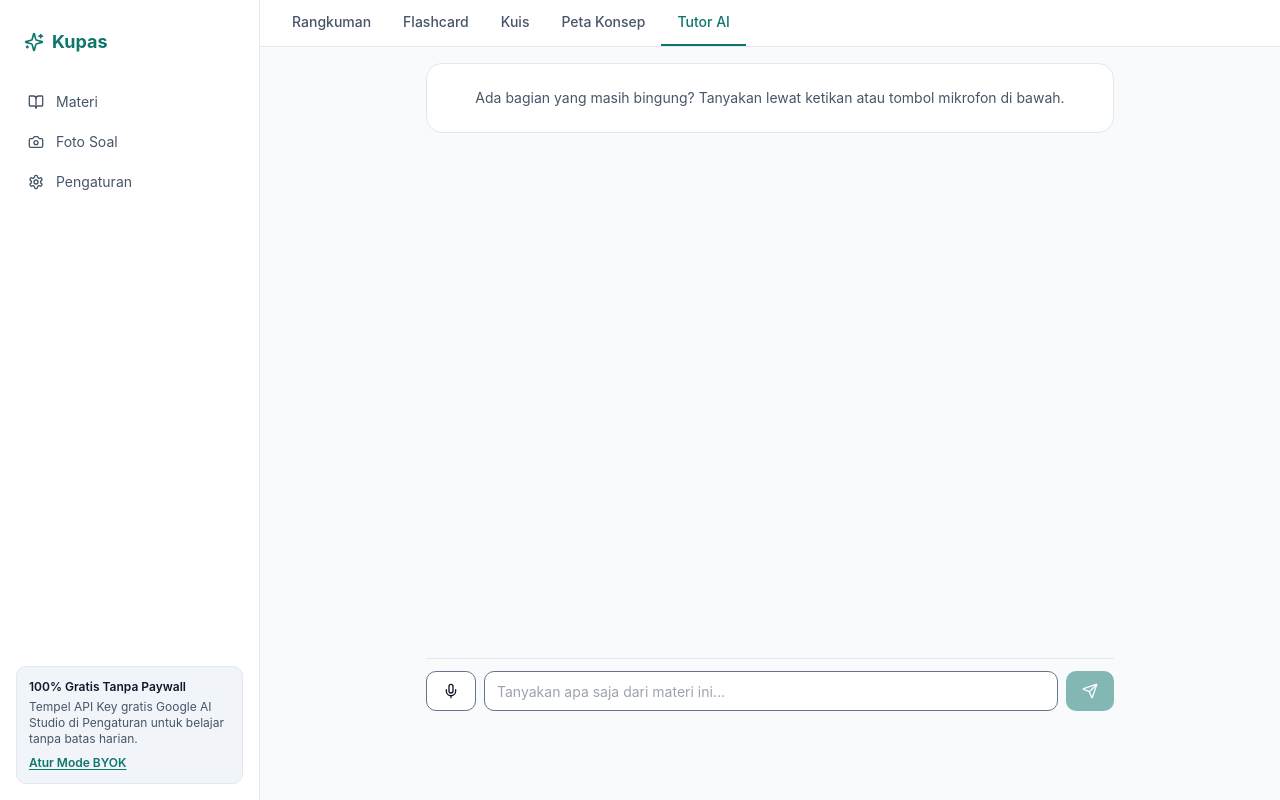
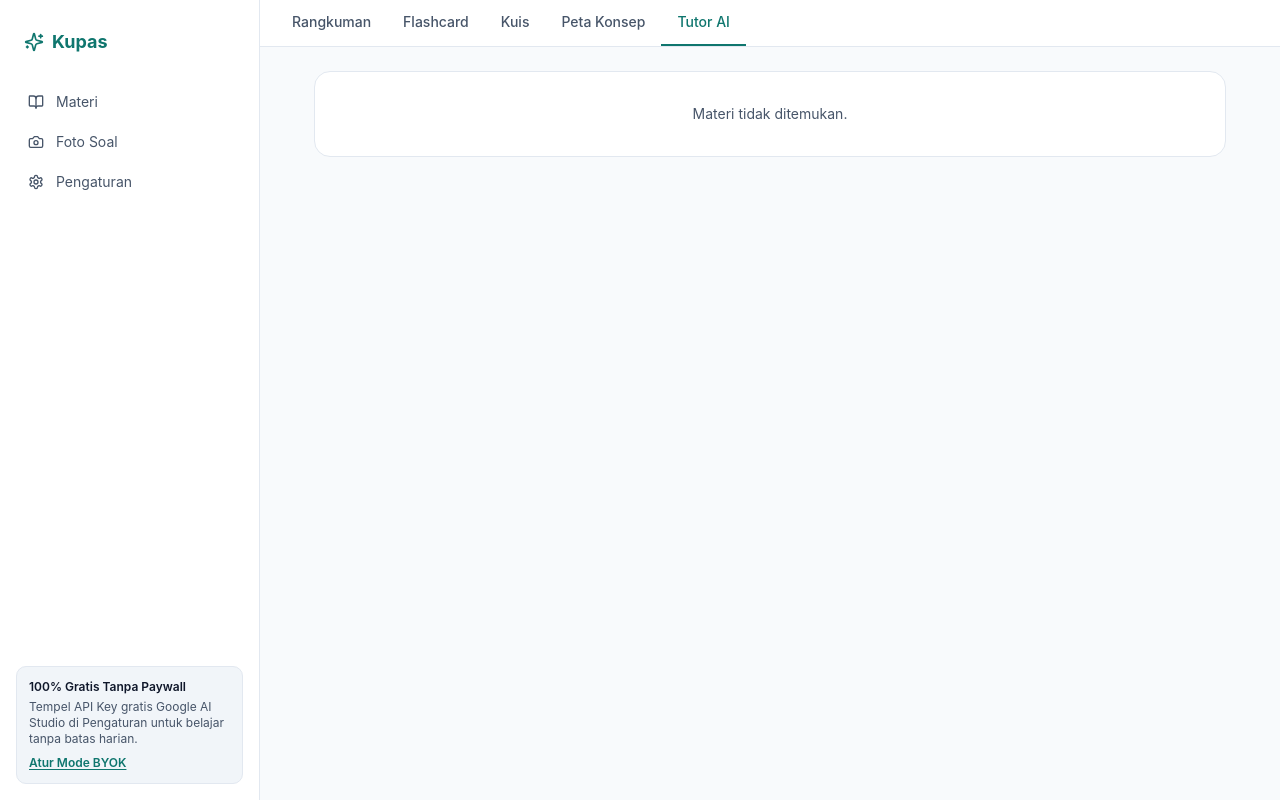
Before and after one commit to rafizaki016-sys/kupas.app, a Next.js app: page /set/1/chat in a window 1280 px wide. Built offline with nearby package versions, Linux system fonts and the light colour scheme.

Commit message:
Update page.tsx

```diff
--- a/src/app/(app)/set/[id]/chat/page.tsx
+++ b/src/app/(app)/set/[id]/chat/page.tsx
@@ -1,153 +1,206 @@
 "use client";
 
-import { useState } from "react";
+import { useEffect, useState } from "react";
+import Link from "next/link";
 import { useParams } from "next/navigation";
-import { Mic, Send, Volume2 } from "lucide-react";
-import { Button } from "@/components/ui/button";
-import { getLocalSet } from "@/lib/data";
-import { getAiHeaders } from "@/lib/byok";
+import {
+  ArrowLeft,
+  ArrowRight,
+  BookOpen,
+  FileText,
+  Layers,
+  ListChecks,
+  MessageSquare,
+  Network,
+  Sparkles,
+  WifiOff,
+} from "lucide-react";
+import { getLocalSet, StudySet } from "@/lib/data";
 
-interface Msg {
-  role: "user" | "assistant";
-  content: string;
-}
+export default function SetOverviewPage() {
+  const { id } = useParams<{ id: string }>();
+  const [set, setSet] = useState<StudySet | null>(null);
 
-interface SpeechEventLike {
-  results: { [index: number]: { [index: number]: { transcript: string } } };
-}
+  useEffect(() => {
+    setSet(getLocalSet(id));
+  }, [id]);
 
-interface SpeechInstance {
-  lang: string;
-  onresult: ((e: SpeechEventLike) => void) | null;
-  start: () => void;
-}
-
-type SpeechCtor = new () => SpeechInstance;
-
-export default function TutorChatPage() {
-  const { id } = useParams<{ id: string }>();
-  const [messages, setMessages] = useState<Msg[]>([]);
-  const [input, setInput] = useState("");
-  const [loading, setLoading] = useState(false);
-
-  function startVoiceInput() {
-    const win = window as unknown as {
-      SpeechRecognition?: SpeechCtor;
-      webkitSpeechRecognition?: SpeechCtor;
-    };
-    const SpeechRec = win.SpeechRecognition || win.webkitSpeechRecognition;
-    if (!SpeechRec) {
-      alert("Browser atau perangkat ini belum mendukung input suara.");
-      return;
-    }
-    const rec = new SpeechRec();
-    rec.lang = "id-ID";
-    rec.onresult = (e) => setInput(e.results[0][0].transcript);
-    rec.start();
+  if (!set) {
+    return (
+      <div className="mx-auto max-w-[960px] p-6">
+        <div className="rounded-lg border border-border bg-surface p-8 text-center text-sm text-muted">
+          Materi tidak ditemukan.
+        </div>
+      </div>
+    );
   }
 
-  function speakText(text: string) {
-    if (!("speechSynthesis" in window)) return;
-    window.speechSynthesis.cancel();
-    const utter = new SpeechSynthesisUtterance(text);
-    utter.lang = "id-ID";
-    window.speechSynthesis.speak(utter);
-  }
+  const flashcardCount = set.flashcards?.length ?? 0;
+  const quizCount = set.quiz?.length ?? 0;
+  const sectionCount = (set.summary_markdown || "")
+    .replace(/\\n/g, "\n")
+    .split("\n")
+    .filter((line) => line.trim().startsWith("## ") || line.trim().startsWith("# ")).length;
 
-  async function handleSend(text: string) {
-    const trimmed = text.trim();
-    if (!trimmed || loading) return;
-
-    setInput("");
-    setMessages((prev) => [...prev, { role: "user", content: trimmed }]);
-    setLoading(true);
-
-    try {
-      const set = getLocalSet(id);
-      const res = await fetch(`/api/tutor/conversations/${id}/messages`, {
-        method: "POST",
-        headers: {
-          "Content-Type": "application/json",
-          ...getAiHeaders(),
-        },
-        body: JSON.stringify({
-          content: trimmed,
-          context: set?.summary_markdown ?? "",
-        }),
-      });
-
-      const raw = await res.text();
-      let replyText = `Gagal menjawab (HTTP ${res.status}).`;
-
-      if (raw.trim().startsWith("{")) {
-        const data = JSON.parse(raw) as { reply?: string; error?: string };
-        replyText = data.reply || data.error || replyText;
-      } else {
-        replyText = `HTTP ${res.status}: respon server bukan JSON.`;
-      }
-
-      setMessages((prev) => [...prev, { role: "assistant", content: replyText }]);
-    } catch (err) {
-      const detail = err instanceof Error ? err.message : "Koneksi bermasalah.";
-      setMessages((prev) => [...prev, { role: "assistant", content: `Error: ${detail}` }]);
-    } finally {
-      setLoading(false);
-    }
-  }
+  const modes = [
+    {
+      key: "summary",
+      title: "Catatan & Rangkuman",
+      description: "Baca poin inti, konsep utama, dan daftar isi terstruktur.",
+      meta: sectionCount > 0 ? `${sectionCount} bagian materi` : "Ringkasan siap baca",
+      href: `/set/${set.id}/summary`,
+      icon: FileText,
+      accentClass: "bg-accent/10 text-accent",
+      cta: "Buka Catatan",
+    },
+    {
+      key: "mindmap",
+      title: "Peta Konsep",
+      description: "Jelajahi hubungan antar-konsep dalam diagram cabang interaktif.",
+      meta: "Geser & lipat cabang",
+      href: `/set/${set.id}/mindmap`,
+      icon: Network,
+      accentClass: "bg-sky-500/10 text-sky-700",
+      cta: "Lihat Peta Konsep",
+    },
+    {
+      key: "quiz",
+      title: "Latihan Kuis",
+      description: "Uji pemahaman dengan pilihan ganda, skor instan, dan pembahasan.",
+      meta: `${quizCount} soal latihan`,
+      href: `/set/${set.id}/quiz`,
+      icon: ListChecks,
+      accentClass: "bg-amber-500/10 text-amber-700",
+      cta: "Mulai Kuis",
+    },
+    {
+      key: "flashcards",
+      title: "Flashcard Offline",
+      description: "Hafalkan istilah & konsep kunci dengan kartu bolak-balik.",
+      meta: `${flashcardCount} kartu hafalan`,
+      href: `/set/${set.id}/flashcards`,
+      icon: Layers,
+      accentClass: "bg-emerald-500/10 text-emerald-700",
+      cta: "Latih Flashcard",
+    },
+  ];
 
   return (
-    <div className="mx-auto flex h-[calc(100vh-120px)] max-w-[720px] flex-col p-4">
-      <div role="log" aria-live="polite" className="flex-1 space-y-3 overflow-y-auto pb-4">
-        {messages.length === 0 && (
-          <div className="rounded-lg border border-border bg-surface p-6 text-center text-sm text-muted">
-            Ada bagian yang masih bingung? Tanyakan lewat ketikan atau tombol mikrofon di bawah.
-          </div>
-        )}
-        {messages.map((m, i) => (
-          <div
-            key={i}
-            className={`max-w-[85%] whitespace-pre-wrap rounded-lg p-3 text-sm ${
-              m.role === "user"
-                ? "ml-auto bg-accent text-on-accent"
-                : "mr-auto border border-border bg-surface text-text"
-            }`}
-          >
-            {m.content}
-            {m.role === "assistant" && (
-              <button
-                type="button"
-                onClick={() => speakText(m.content)}
-                aria-label="Bacakan jawaban"
-                className="mt-2 flex items-center gap-1 text-xs text-accent"
-              >
-                <Volume2 className="h-3.5 w-3.5" /> Dengarkan
-              </button>
-            )}
-          </div>
-        ))}
+    <div className="mx-auto max-w-[980px] space-y-6 p-4 md:p-8">
+      {/* Navigasi Kembali */}
+      <div>
+        <Link
+          href="/sets"
+          className="inline-flex items-center gap-1.5 text-xs font-semibold text-muted transition hover:text-accent"
+        >
+          <ArrowLeft className="h-3.5 w-3.5" />
+          Kembali ke Daftar Materi
+        </Link>
       </div>
 
-      <form
-        onSubmit={(e) => {
-          e.preventDefault();
-          handleSend(input);
-        }}
-        className="flex gap-2 border-t border-border pt-3"
-      >
-        <Button type="button" variant="secondary" onClick={startVoiceInput} aria-label="Tanya lewat suara">
-          <Mic className="h-4 w-4" />
-        </Button>
-        <input
-          type="text"
-          value={input}
-          onChange={(e) => setInput(e.target.value)}
-          placeholder="Tanyakan apa saja dari materi ini..."
-          className="h-10 flex-1 rounded-md border border-border-input bg-surface px-3 text-sm"
-        />
-        <Button type="submit" loading={loading} disabled={!input.trim()} aria-label="Kirim">
-          <Send className="h-4 w-4" />
-        </Button>
-      </form>
+      {/* Hero Header Set Materi */}
+      <section className="rounded-xl border border-border bg-surface p-6 shadow-sm md:p-7">
+        <div className="flex flex-wrap items-center gap-2 text-xs">
+          <span className="inline-flex items-center gap-1 rounded-full bg-surface-subtle px-2.5 py-1 font-semibold uppercase tracking-wide text-accent">
+            <BookOpen className="h-3.5 w-3.5" aria-hidden="true" />
+            {set.source_type}
+          </span>
+          <span className="inline-flex items-center gap-1 rounded-full bg-success-bg px-2.5 py-1 font-medium text-success-text">
+            <WifiOff className="h-3.5 w-3.5" aria-hidden="true" />
+            Tersimpan Offline
+          </span>
+        </div>
+
+        <h1 className="mt-3 text-2xl font-bold tracking-tight text-text md:text-3xl">
+          {set.title}
+        </h1>
+
+        <p className="mt-2 text-sm text-muted">
+          Pilih mode belajar yang paling cocok untukmu saat ini atau tanya langsung ke Tutor AI.
+        </p>
+
+        {/* Ringkasan Angka Cepat */}
+        <div className="mt-5 grid grid-cols-3 gap-3 border-t border-border pt-5">
+          <div className="rounded-lg bg-surface-subtle/70 p-3">
+            <p className="text-xs text-muted">Bagian Catatan</p>
+            <p className="mt-0.5 text-lg font-bold text-text">
+              {sectionCount > 0 ? sectionCount : 1}
+            </p>
+          </div>
+          <div className="rounded-lg bg-surface-subtle/70 p-3">
+            <p className="text-xs text-muted">Flashcard</p>
+            <p className="mt-0.5 text-lg font-bold text-accent">{flashcardCount}</p>
+          </div>
+          <div className="rounded-lg bg-surface-subtle/70 p-3">
+            <p className="text-xs text-muted">Soal Kuis</p>
+            <p className="mt-0.5 text-lg font-bold text-text">{quizCount}</p>
+          </div>
+        </div>
+      </section>
+
+      {/* Grid 4 Mode Belajar */}
+      <section aria-label="Mode belajar" className="grid gap-4 sm:grid-cols-2">
+        {modes.map((mode) => {
+          const Icon = mode.icon;
+          return (
+            <Link
+              key={mode.key}
+              href={mode.href}
+              className="group flex flex-col justify-between rounded-xl border border-border bg-surface p-5 shadow-sm transition hover:border-accent/60 hover:shadow-md"
+            >
+              <div>
+                <div className="flex items-center justify-between gap-2">
+                  <span
+                    className={`flex h-10 w-10 items-center justify-center rounded-lg ${mode.accentClass}`}
+                  >
+                    <Icon className="h-5 w-5" aria-hidden="true" />
+                  </span>
+                  <span className="rounded-full bg-surface-subtle px-2.5 py-1 text-[11px] font-semibold text-muted">
+                    {mode.meta}
+                  </span>
+                </div>
+
+                <h2 className="mt-4 text-base font-bold text-text group-hover:text-accent">
+                  {mode.title}
+                </h2>
+                <p className="mt-1 text-xs leading-relaxed text-muted">
+                  {mode.description}
+                </p>
+              </div>
+
+              <div className="mt-5 flex items-center gap-1.5 text-xs font-semibold text-accent">
+                <span>{mode.cta}</span>
+                <ArrowRight className="h-3.5 w-3.5 transition-transform group-hover:translate-x-0.5" />
+              </div>
+            </Link>
+          );
+        })}
+      </section>
+
+      {/* Banner Tutor AI */}
+      <section className="flex flex-wrap items-center justify-between gap-4 rounded-xl border border-accent/25 bg-accent/5 p-5">
+        <div className="flex items-start gap-3">
+          <div className="flex h-10 w-10 shrink-0 items-center justify-center rounded-lg bg-accent text-on-accent">
+            <Sparkles className="h-5 w-5" aria-hidden="true" />
+          </div>
+          <div>
+            <h2 className="text-sm font-bold text-text">
+              Masih ada bagian yang bikin bingung?
+            </h2>
+            <p className="mt-0.5 text-xs text-muted">
+              Diskusikan langsung dengan Tutor AI Kupas berbasis isi materi ini lewat teks atau suara.
+            </p>
+          </div>
+        </div>
+
+        <Link
+          href={`/set/${set.id}/chat`}
+          className="inline-flex h-10 items-center gap-2 rounded-md bg-accent px-4 text-xs font-semibold text-on-accent transition hover:bg-accent-hover"
+        >
+          <MessageSquare className="h-4 w-4" />
+          Buka Tutor AI
+        </Link>
+      </section>
     </div>
   );
 }
```
